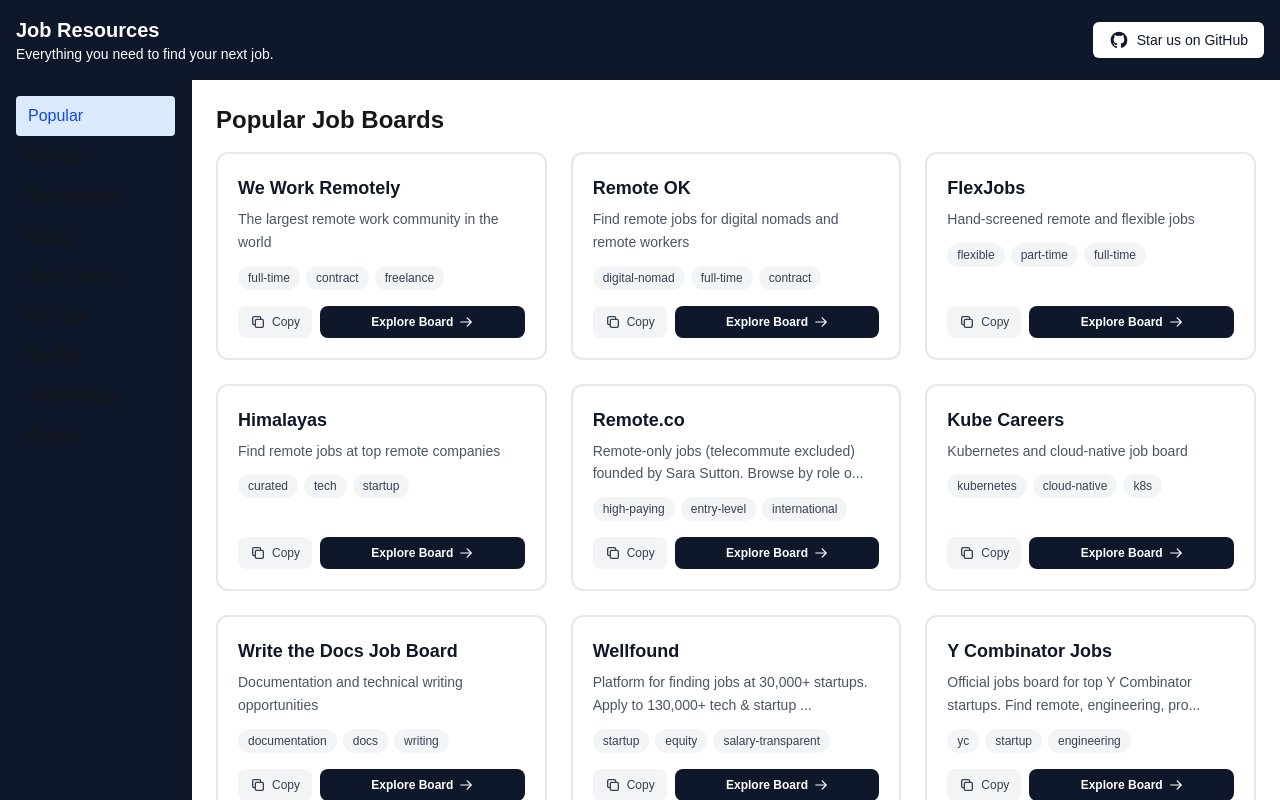
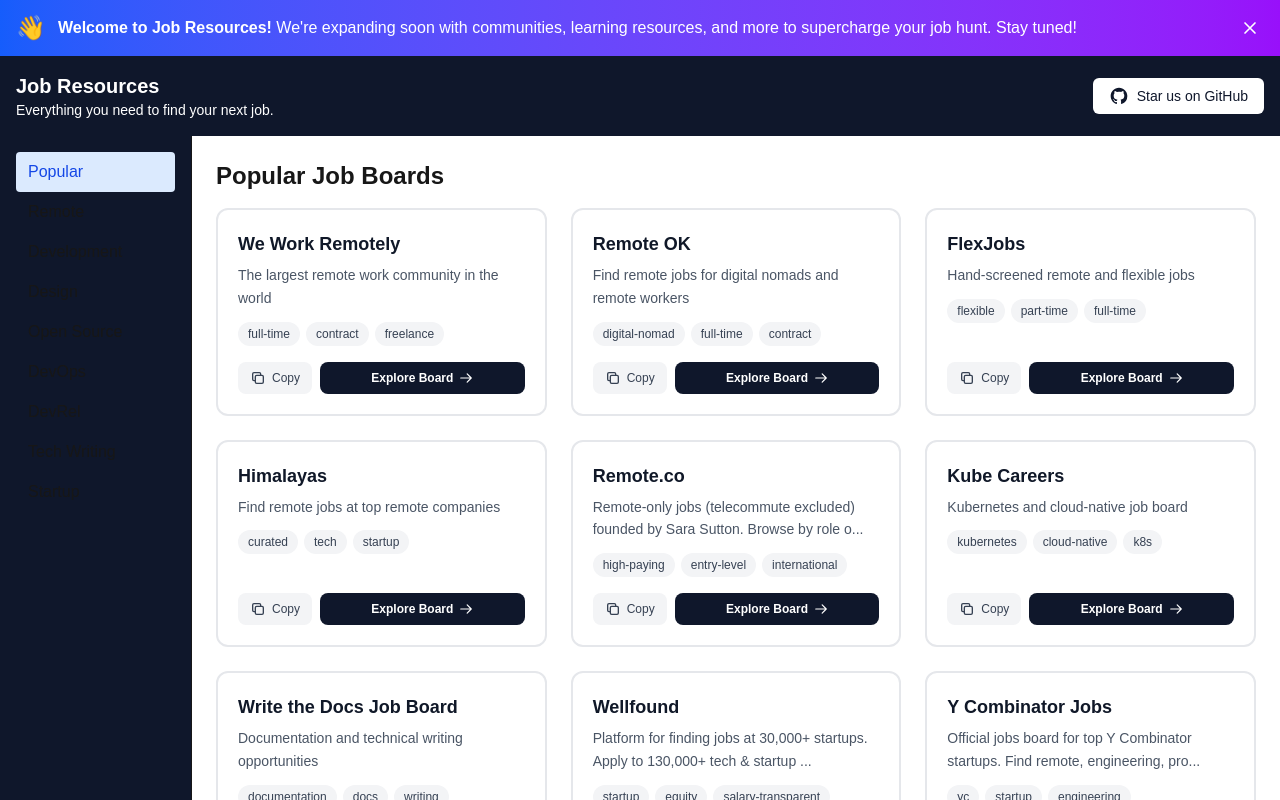
Before and after one commit to pavangudiwada/job-board-hub, a Next.js app: page /popular in a window 1280 px wide. Built offline with nearby package versions, Linux system fonts and the light colour scheme.

Commit message:
Added a welcome banner

```diff
--- a/app/[category]/page.tsx
+++ b/app/[category]/page.tsx
@@ -2,6 +2,7 @@
 import { getBoardsByCategory, Category } from "@/data/boards"
 import BoardCard from "./BoardCard"
 import Link from "next/link"
+import WelcomeBanner from "@/app/components/WelcomeBanner"
 
 export default async function JobBoards({ params }: { params: Promise<{ category: string }> }) {
     const { category } = await params as { category: Category }
@@ -10,6 +11,7 @@
 
     return (
         <div className="flex flex-col h-screen">
+            <WelcomeBanner />
             <header className="sticky top-0 z-50 p-4 bg-slate-900 text-white flex items-center justify-between">
                 <div>
                     <h1 className="text-xl font-bold">Job Resources</h1>
--- /dev/null
+++ b/app/components/WelcomeBanner.tsx
@@ -0,0 +1,43 @@
+'use client'
+
+import { useState, useEffect } from 'react'
+
+export default function WelcomeBanner() {
+    const [isVisible, setIsVisible] = useState(false)
+
+    useEffect(() => {
+        const bannerDismissed = sessionStorage.getItem('welcomeBannerDismissed')
+        if (!bannerDismissed) {
+            setIsVisible(true)
+        }
+    }, [])
+
+    const handleClose = () => {
+        setIsVisible(false)
+        sessionStorage.setItem('welcomeBannerDismissed', 'true')
+    }
+
+    if (!isVisible) return null
+
+    return (
+        <div className="bg-gradient-to-r from-blue-600 to-purple-600 text-white px-4 py-3 relative">
+            <div className="max-w-7xl mx-auto flex items-center justify-between gap-4">
+                <div className="flex items-center gap-3">
+                    <span className="text-2xl">👋</span>
+                    <p className="text-sm md:text-base">
+                        <span className="font-semibold">Welcome to Job Resources!</span> We're expanding soon with <span className="font-medium">communities, learning resources, and more</span> to supercharge your job hunt. Stay tuned!
+                    </p>
+                </div>
+                <button
+                    onClick={handleClose}
+                    className="flex-shrink-0 p-1 hover:bg-white/20 rounded-full transition"
+                    aria-label="Close banner"
+                >
+                    <svg className="w-5 h-5" fill="none" stroke="currentColor" viewBox="0 0 24 24">
+                        <path strokeLinecap="round" strokeLinejoin="round" strokeWidth={2} d="M6 18L18 6M6 6l12 12" />
+                    </svg>
+                </button>
+            </div>
+        </div>
+    )
+}
--- a/data/boards.ts
+++ b/data/boards.ts
@@ -268,20 +268,6 @@
         tags: ["design", "ui", "ux"]
     },
     {
-        name: "Fossfox",
-        description: "Open source job opportunities",
-        link: "https://fossfox.com",
-        category: ["opensource"],
-        tags: ["foss", "open-source"]
-    },
-    {
-        name: "GitHub Jobs",
-        description: "Job board for software developers, engineers, and open source contributors. GitHub-integrated job postings",
-        link: "https://github.careers",
-        category: ["remote", "opensource"],
-        tags: ["github", "developer", "engineering"]
-    },
-    {
         name: "Open Collective",
         description: "Funding platform for open source projects. Fiscal sponsorship for 3,000+ projects. Transparent financial management",
         link: "https://opencollective.com/opensource",
@@ -467,7 +453,7 @@
     {
         name: "Designer Jobs",
         description: "Job board specifically for designers",
-        link: "https://designerjobs.co/jobs",
+        link: "https://designerjobs.co",
         category: ["design", "popular"],
         tags: ["design", "ui", "ux"]
     },
```
Also changed, not shown: 1 other file (tests, documents, lock files or other folders).
